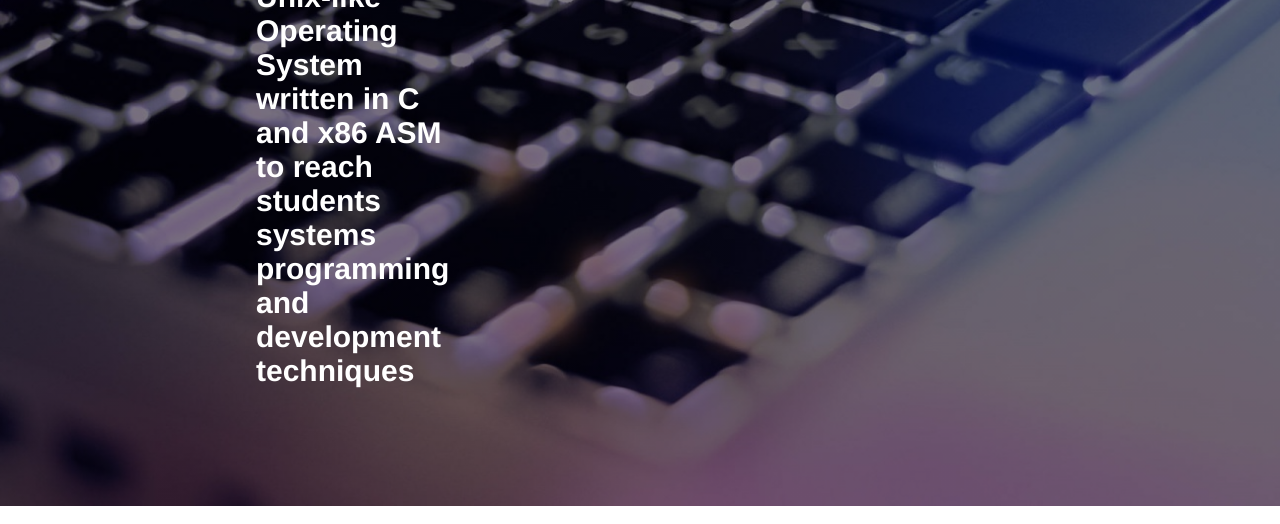
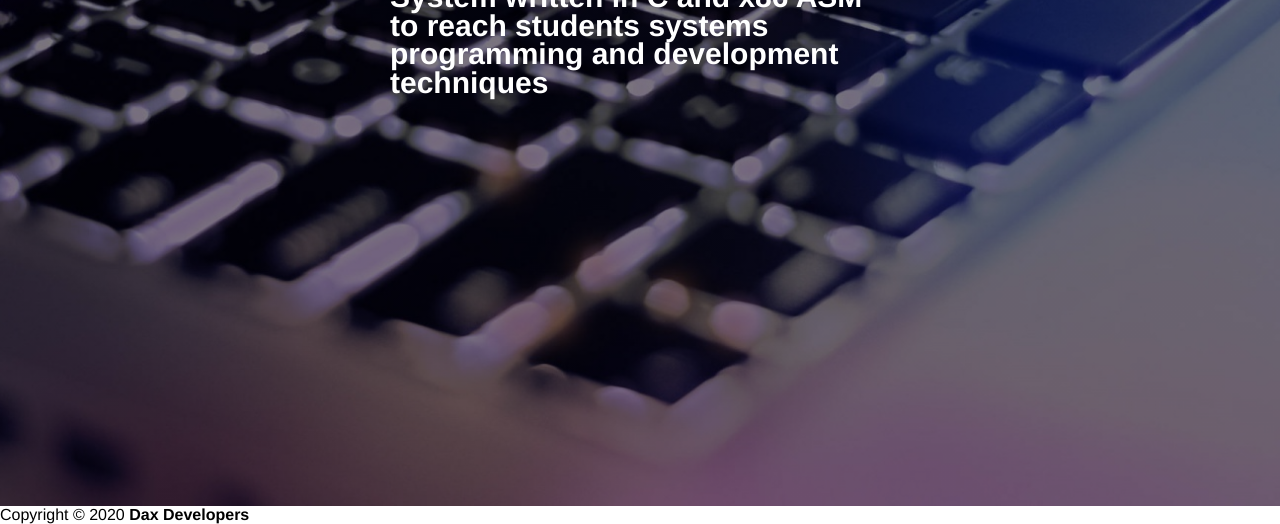
Before and after one commit to antonychirayil/Dax-Website, a plain HTML site: page index.html in a window 1280 px wide. Shown: the part 294-818 px from the top of the page. Drawn offline with Linux system fonts and the light colour scheme.

Commit message:
Footer Added

```diff
--- a/index.html
+++ b/index.html
@@ -20,15 +20,17 @@
                 <li><a href="#">Contact</a></li>
             </ul>
             <div class="content">
-                <h4>Dax OS
-                 a Unix-like Operating System written in C and x86 ASM to reach students
+                <h4><b>Dax OS</b>
+                , a Unix-like Operating System written in C and x86 ASM to reach students
                     systems programming and development techniques
                 </h4>
             </div>
         </div>
 
     </header>
-
+    <footer class="copyright">
+        Copyright © 2020 <a href="#"> Dax Developers </a>
+    </footer>
 
 </body>
 </html>
--- a/style.css
+++ b/style.css
@@ -51,15 +51,24 @@ ul li.active a{
 
 .content{
     position: absolute;
-    top: 30%;
-    left: 20%;
+    top: 40%;
+    left: 50%;
     transform: translate(-50%,-50%);
+    line-height: 1.8em;
+
 }
 
 .content h4{
     color: #fff;
     font-size: 30px;
-    position: absolute;
     text-align: left ;
+    width: 500px;
 
 }
+
+footer a{
+color: inherit;
+font-weight: bold;
+display: inline-block;
+text-decoration: inherit;
+}
```
